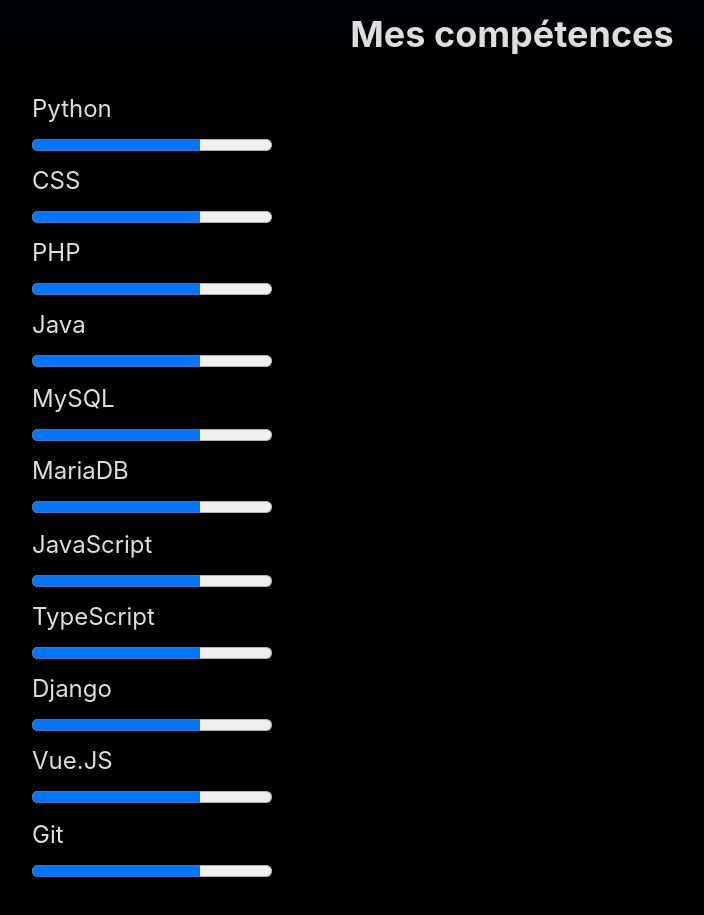
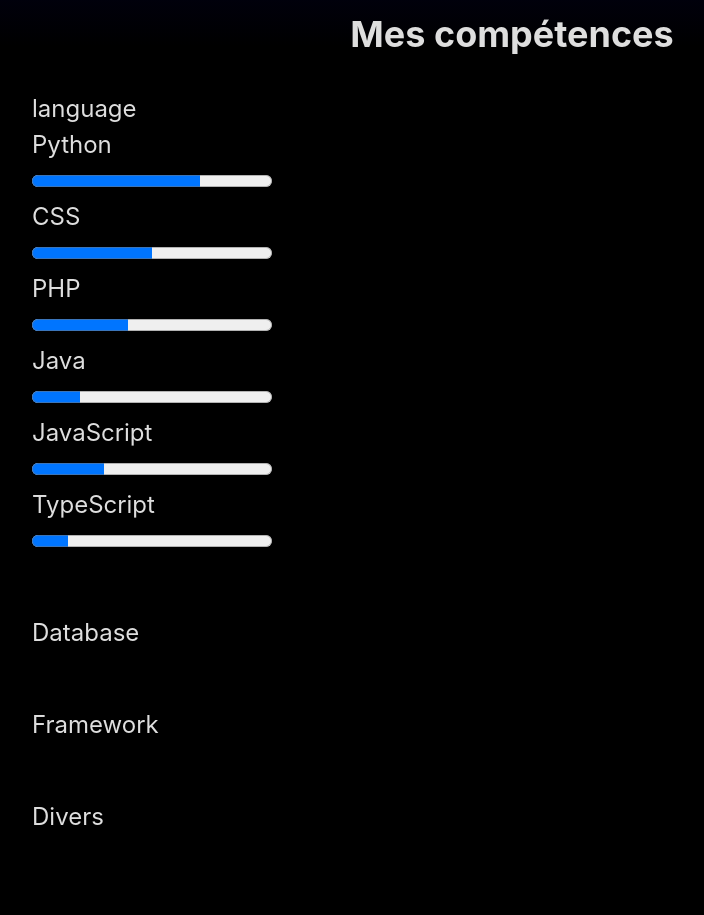
Before and after one commit to Orabis/portfolio, a website built with Vite: page index.html in a window 1280 px wide. Shown: the part 1420-2335 px from the top of the page, without its empty margins (128-832 px from the left). Built offline with nearby package versions, Linux system fonts and the light colour scheme.

Commit message:
starting skills listing

```diff
--- a/index.html
+++ b/index.html
@@ -64,58 +64,70 @@
     <section class="section" id="compétences">
       <h2 class="center">Mes compétences</h2>
       <div class="container">
-        <div class="language">
-          <div class="python">
+        <details open>
+        <summary>language</summary>
+          <div class="skills-list">
+          <div>
             <p>Python</p>
             <progress value="70" max="100">70 %</progress>
           </div>
-          <div class="css">
+          <div>
             <p>CSS</p>
-            <progress value="70" max="100">70 %</progress>
+            <progress value="50" max="100">70 %</progress>
           </div>
-          <div class="php">
+          <div>
             <p>PHP</p>
-            <progress value="70" max="100">70 %</progress>
+            <progress value="40" max="100">70 %</progress>
           </div>
-          <div class="java">
+          <div>
             <p>Java</p>
-            <progress value="70" max="100">70 %</progress>
+            <progress value="20" max="100">70 %</progress>
           </div>
-        </div>
-        <div class="database">
-          <div class="mysql">
+          <div>
+            <p>JavaScript</p>
+            <progress value="30" max="100">70 %</progress>
+          </div>
+          <div>
+            <p>TypeScript</p>
+            <progress value="15" max="100">70 %</progress>
+          </div>
+          </div>
+        </details>
+        <details>
+          <summary>Database</summary>
+          <div class="skills-list">
+          <div>
             <p>MySQL</p>
-            <progress value="70" max="100">70 %</progress>
+            <progress value="50" max="100">70 %</progress>
           </div>
-          <div class="mariadb">
+          <div>
             <p>MariaDB</p>
-            <progress value="70" max="100">70 %</progress>
+            <progress value="50" max="100">70 %</progress>
           </div>
-        </div>
-        <div class="framework">
-          <div class="javascript">
-            <p>JavaScript</p>
-            <progress value="70" max="100">70 %</progress>
           </div>
-          <div class="typescript">
-            <p>TypeScript</p>
-            <progress value="70" max="100">70 %</progress>
+        </details>
+        <details>
+          <summary>Framework</summary>
+          <div class="skills-list">
+          <div>
+            <p>Django</p>
+            <progress value="80" max="100">70 %</progress>
           </div>
-          <div class="django">
-            <p>Django</p>
-            <progress value="70" max="100">70 %</progress>
+          <div>
+            <p>Vue.JS</p>
+            <progress value="40" max="100">70 %</progress>
           </div>
-          <div class="vue">
-            <p>Vue.JS</p>
-            <progress value="70" max="100">70 %</progress>
           </div>
-        </div>
-        <div class="others">
-          <div class="git">
+        </details>
+        <details>
+          <summary>Divers</summary>
+          <div class="skills-list">
+          <div>
             <p>Git</p>
-            <progress value="70" max="100">70 %</progress>
+            <progress value="60" max="100">70 %</progress>
           </div>
-        </div>
+          </div>
+        </details>
       </div>
     </section>
 
--- a/src/style.css
+++ b/src/style.css
@@ -213,3 +213,11 @@
     margin-bottom: 2vh;
   }
 }
+.skills-list{
+  display:grid;
+  justify-content: start;
+}
+
+details > summary{
+  list-style:none;
+}
```
